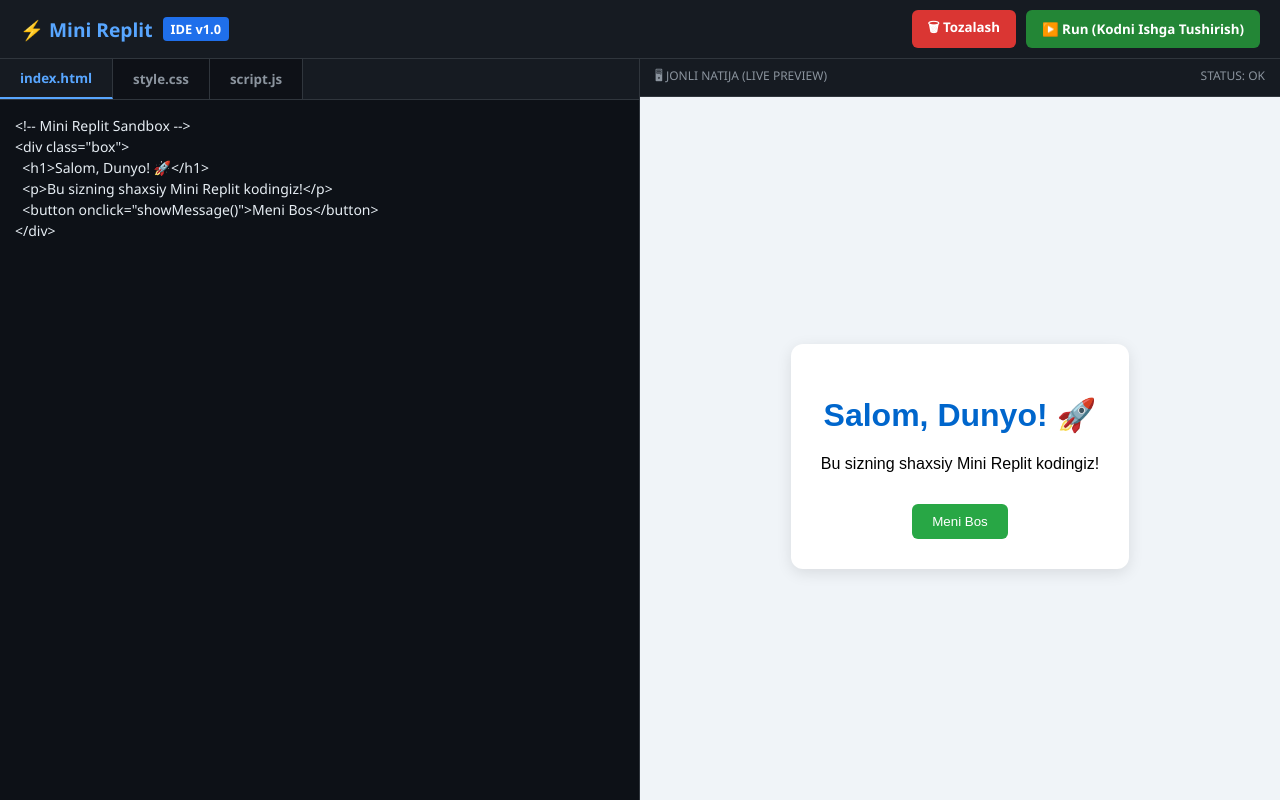
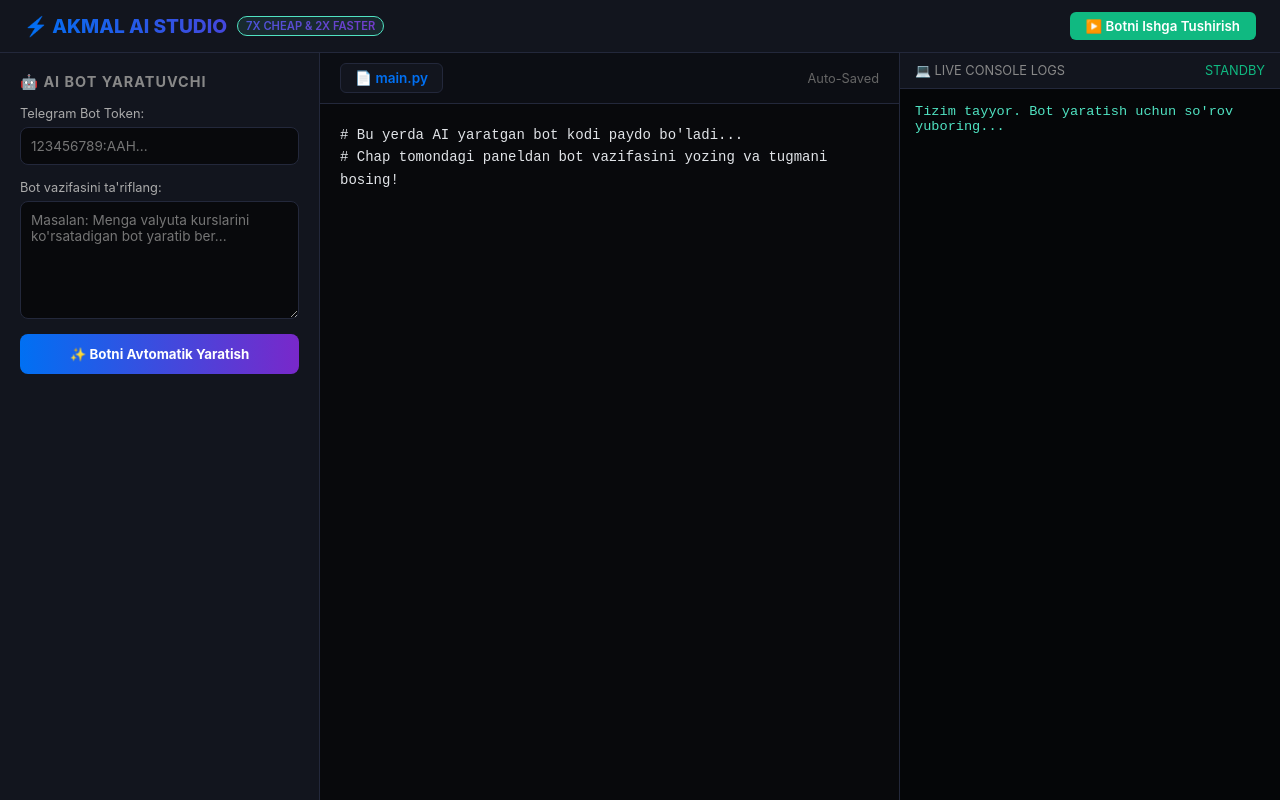
Before and after one commit to malikovakmal478-prog/app, a plain HTML site: page index.html in a window 1280 px wide. Drawn offline with Linux system fonts and the light colour scheme.

Commit message:
Update index.html

```diff
--- a/index.html
+++ b/index.html
@@ -3,284 +3,158 @@
 <head>
     <meta charset="UTF-8">
     <meta name="viewport" content="width=device-width, initial-scale=1.0">
-    <title>Mini Replit — Online Code Workspace</title>
+    <title>Akmal AI Studio — Next-Gen Bot Builder</title>
     <style>
-        * {
-            box-sizing: border-box;
-            margin: 0;
-            padding: 0;
-            font-family: 'Segoe UI', Monaco, 'Courier New', monospace;
+        :root {
+            --bg-dark: #08090c;
+            --panel-bg: #12151e;
+            --border-color: #23283b;
+            --accent-blue: #0070f3;
+            --accent-purple: #7928ca;
+            --accent-green: #50e3c2;
+            --text-main: #f3f4f6;
         }
 
-        body {
-            background-color: #0e1117;
-            color: #ecf2f8;
-            height: 100vh;
-            display: flex;
-            flex-direction: column;
-            overflow: hidden;
-        }
+        * { box-sizing: border-box; margin: 0; padding: 0; font-family: 'Inter', system-ui, -apple-system, sans-serif; }
+        body { background: var(--bg-dark); color: var(--text-main); height: 100vh; display: flex; flex-direction: column; overflow: hidden; }
 
-        header {
-            background-color: #161b22;
-            border-bottom: 1px solid #30363d;
-            padding: 10px 20px;
-            display: flex;
-            justify-content: space-between;
-            align-items: center;
-        }
+        header { background: var(--panel-bg); border-bottom: 1px solid var(--border-color); padding: 12px 24px; display: flex; justify-content: space-between; align-items: center; }
+        .logo { font-size: 1.2rem; font-weight: 800; background: linear-gradient(90deg, #0070f3, #7928ca); -webkit-background-clip: text; -webkit-text-fill-color: transparent; display: flex; align-items: center; gap: 10px; }
+        .badge { background: rgba(80, 227, 194, 0.1); color: var(--accent-green); border: 1px solid var(--accent-green); padding: 2px 8px; border-radius: 20px; font-size: 0.7rem; font-weight: 600; }
 
-        .logo {
-            display: flex;
-            align-items: center;
-            gap: 10px;
-            font-size: 1.2rem;
-            font-weight: bold;
-            color: #58a6ff;
-        }
+        .main-layout { display: flex; flex: 1; height: calc(100vh - 61px); }
 
-        .logo span {
-            background-color: #1f6feb;
-            color: white;
-            padding: 3px 8px;
-            border-radius: 4px;
-            font-size: 0.8rem;
-        }
+        /* Left AI Prompt Section */
+        .ai-sidebar { width: 320px; background: var(--panel-bg); border-right: 1px solid var(--border-color); padding: 20px; display: flex; flex-direction: column; gap: 15px; }
+        .ai-sidebar h3 { font-size: 0.9rem; text-transform: uppercase; color: #888; letter-spacing: 1px; }
+        .input-group { display: flex; flex-direction: column; gap: 6px; }
+        .input-group label { font-size: 0.8rem; color: #aaa; }
+        .input-group input, .input-group textarea { background: #08090c; border: 1px solid var(--border-color); border-radius: 8px; padding: 10px; color: white; font-size: 0.85rem; outline: none; }
+        .input-group input:focus, .input-group textarea:focus { border-color: var(--accent-blue); }
 
-        .actions {
-            display: flex;
-            gap: 10px;
-        }
+        .btn-generate { background: linear-gradient(90deg, var(--accent-blue), var(--accent-purple)); color: white; border: none; padding: 12px; border-radius: 8px; font-weight: 700; cursor: pointer; transition: 0.3s; }
+        .btn-generate:hover { opacity: 0.9; transform: translateY(-1px); }
 
-        .btn {
-            background-color: #238636;
-            color: white;
-            border: none;
-            padding: 8px 16px;
-            border-radius: 6px;
-            cursor: pointer;
-            font-weight: 600;
-            display: flex;
-            align-items: center;
-            gap: 6px;
-            transition: 0.2s;
-        }
+        /* Center Editor Section */
+        .editor-section { flex: 1; display: flex; flex-direction: column; border-right: 1px solid var(--border-color); }
+        .editor-header { background: #0c0e14; padding: 10px 20px; border-bottom: 1px solid var(--border-color); display: flex; justify-content: space-between; align-items: center; }
+        .file-tab { background: var(--panel-bg); color: var(--accent-blue); padding: 6px 14px; border-radius: 6px; font-size: 0.85rem; border: 1px solid var(--border-color); font-weight: 600; }
+        .code-area { flex: 1; background: #08090c; color: #e1e4e8; border: none; padding: 20px; font-family: 'Fira Code', monospace; font-size: 14px; line-height: 1.6; outline: none; resize: none; }
 
-        .btn:hover {
-            background-color: #2ea043;
-        }
+        /* Right Terminal Section */
+        .terminal-section { width: 380px; background: #050608; display: flex; flex-direction: column; }
+        .terminal-header { background: var(--panel-bg); padding: 10px 15px; border-bottom: 1px solid var(--border-color); font-size: 0.8rem; color: #888; display: flex; justify-content: space-between; }
+        .terminal-logs { flex: 1; padding: 15px; font-family: monospace; font-size: 0.85rem; color: var(--accent-green); overflow-y: auto; white-space: pre-wrap; }
 
-        .btn-clear {
-            background-color: #da3633;
-        }
-
-        .btn-clear:hover {
-            background-color: #b62324;
-        }
-
-        .workspace {
-            display: flex;
-            flex: 1;
-            height: calc(100vh - 60px);
-        }
-
-        .editor-container {
-            width: 50%;
-            display: flex;
-            flex-direction: column;
-            border-right: 1px solid #30363d;
-        }
-
-        .tabs {
-            background-color: #161b22;
-            display: flex;
-            border-bottom: 1px solid #30363d;
-        }
-
-        .tab {
-            padding: 10px 20px;
-            background: #0e1117;
-            color: #8b949e;
-            border: none;
-            border-right: 1px solid #30363d;
-            cursor: pointer;
-            font-weight: 600;
-        }
-
-        .tab.active {
-            background: #161b22;
-            color: #58a6ff;
-            border-bottom: 2px solid #58a6ff;
-        }
-
-        .code-area {
-            flex: 1;
-            background-color: #0d1117;
-            color: #e6edf3;
-            border: none;
-            padding: 15px;
-            font-size: 14px;
-            line-height: 1.5;
-            outline: none;
-            resize: none;
-            width: 100%;
-            height: 100%;
-        }
-
-        .preview-container {
-            width: 50%;
-            display: flex;
-            flex-direction: column;
-            background-color: #ffffff;
-        }
-
-        .preview-header {
-            background-color: #161b22;
-            color: #8b949e;
-            padding: 8px 15px;
-            font-size: 12px;
-            border-bottom: 1px solid #30363d;
-            display: flex;
-            justify-content: space-between;
-        }
-
-        iframe {
-            width: 100%;
-            height: 100%;
-            border: none;
-            background-color: white;
-        }
+        .btn-run { background: #10b981; color: white; border: none; padding: 6px 16px; border-radius: 6px; font-weight: 600; cursor: pointer; }
+        .btn-run:hover { background: #059669; }
     </style>
 </head>
 <body>
 
     <header>
-        <div class="logo">
-            ⚡️ Mini Replit <span>IDE v1.0</span>
-        </div>
-        <div class="actions">
-            <button class="btn btn-clear" onclick="clearCode()">🗑 Tozalash</button>
-            <button class="btn" onclick="runCode()">▶️ Run (Kodni Ishga Tushirish)</button>
-        </div>
+        <div class="logo">⚡️ AKMAL AI STUDIO <span class="badge">7X CHEAP & 2X FASTER</span></div>
+        <button class="btn-run" onclick="runCode()">▶️ Botni Ishga Tushirish</button>
     </header>
 
-    <div class="workspace">
-        <div class="editor-container">
-            <div class="tabs">
-                <button class="tab active" onclick="openTab('html')">index.html</button>
-                <button class="tab" onclick="openTab('css')">style.css</button>
-                <button class="tab" onclick="openTab('js')">script.js</button>
+    <div class="main-layout">
+        <!-- AI Bot Creator Sidebar -->
+        <div class="ai-sidebar">
+            <h3>🤖 AI Bot Yaratuvchi</h3>
+            <div class="input-group">
+                <label>Telegram Bot Token:</label>
+                <input type="text" id="bot-token" placeholder="123456789:AAH...">
             </div>
-
-            <textarea id="html-code" class="code-area" placeholder="HTML kodni shu yerga yozing..."><!-- Mini Replit Sandbox -->
-<div class="box">
-  <h1>Salom, Dunyo! 🚀</h1>
-  <p>Bu sizning shaxsiy Mini Replit kodingiz!</p>
-  <button onclick="showMessage()">Meni Bos</button>
-</div></textarea>
-
-            <textarea id="css-code" class="code-area" style="display:none;" placeholder="CSS kodni shu yerga yozing...">body {
-  font-family: sans-serif;
-  background-color: #f0f4f8;
-  display: flex;
-  justify-content: center;
-  align-items: center;
-  height: 100vh;
-}
-.box {
-  background: white;
-  padding: 30px;
-  border-radius: 12px;
-  box-shadow: 0 4px 15px rgba(0,0,0,0.1);
-  text-align: center;
-}
-h1 { color: #0066cc; }
-button {
-  background: #28a745;
-  color: white;
-  border: none;
-  padding: 10px 20px;
-  border-radius: 6px;
-  cursor: pointer;
-  margin-top: 15px;
-}</textarea>
-
-            <textarea id="js-code" class="code-area" style="display:none;" placeholder="JavaScript kodni shu yerga yozing...">function showMessage() {
-  alert("Mini Replit Web-IDE muvaffaqiyatli ishlamoqda!");
-}</textarea>
+            <div class="input-group">
+                <label>Bot vazifasini ta'riflang:</label>
+                <textarea id="bot-prompt" rows="6" placeholder="Masalan: Menga valyuta kurslarini ko'rsatadigan bot yaratib ber..."></textarea>
+            </div>
+            <button class="btn-generate" onclick="generateBot()">✨ Botni Avtomatik Yaratish</button>
         </div>
 
-        <div class="preview-container">
-            <div class="preview-header">
-                <span>🖥 JONLI NATIJA (LIVE PREVIEW)</span>
-                <span>STATUS: OK</span>
+        <!-- Editor -->
+        <div class="editor-section">
+            <div class="editor-header">
+                <div class="file-tab">📄 main.py</div>
+                <span style="font-size: 0.8rem; color: #666;">Auto-Saved</span>
             </div>
-            <iframe id="preview-window"></iframe>
+            <textarea id="editor" class="code-area" spellcheck="false"># Bu yerda AI yaratgan bot kodi paydo bo'ladi...
+# Chap tomondagi paneldan bot vazifasini yozing va tugmani bosing!</textarea>
+        </div>
+
+        <!-- Terminal -->
+        <div class="terminal-section">
+            <div class="terminal-header">
+                <span>💻 LIVE CONSOLE LOGS</span>
+                <span id="status" style="color: #10b981;">STANDBY</span>
+            </div>
+            <div id="terminal" class="terminal-logs">Tizim tayyor. Bot yaratish uchun so'rov yuboring...</div>
         </div>
     </div>
 
     <script>
-        function openTab(tabName) {
-            const htmlTab = id('html-code');
-            const cssTab = id('css-code');
-            const jsTab = id('js-code');
-            const tabs = document.querySelectorAll('.tab');
+        async function generateBot() {
+            const prompt = document.getElementById('bot-prompt').value;
+            const token = document.getElementById('bot-token').value;
+            const editor = document.getElementById('editor');
+            const terminal = document.getElementById('terminal');
 
-            tabs.forEach(t => t.classList.remove('active'));
+            if(!prompt || !token) {
+                alert("Iltimos, Bot Token va Bot vazifasini kiriting!");
+                return;
+            }
 
-            htmlTab.style.display = 'none';
-            cssTab.style.display = 'none';
-            jsTab.style.display = 'none';
+            terminal.innerText = "⏳ AI Bot kodi generatsiya qilinmoqda...\nFayllar va struktura tuzilmoqda...";
 
-            if(tabName === 'html') {
-                htmlTab.style.display = 'block';
-                tabs[0].classList.add('active');
-            } else if(tabName === 'css') {
-                cssTab.style.display = 'block';
-                tabs[1].classList.add('active');
-            } else if(tabName === 'js') {
-                jsTab.style.display = 'block';
-                tabs[2].classList.add('active');
+            try {
+                const response = await fetch('/generate-bot', {
+                    method: 'POST',
+                    headers: { 'Content-Type': 'application/json' },
+                    body: JSON.stringify({ prompt, token })
+                });
+                const data = await response.json();
+
+                if(data.error) {
+                    terminal.innerText = "❌ Xatolik: " + data.error;
+                } else {
+                    editor.value = data.code;
+                    terminal.innerText = "✅ Bot kodi muvaffaqiyatli yaratildi!\n'▶️ Botni Ishga Tushirish' tugmasini bosing.";
+                }
+            } catch(err) {
+                terminal.innerText = "❌ Server bilan bog'lanishda xatolik yuz berdi.";
             }
         }
 
-        function runCode() {
-            const html = id('html-code').value;
-            const css = "<style>" + id('css-code').value + "</style>";
-            const js = "<script>" + id('js-code').value + "<\/script>";
+        async function runCode() {
+            const code = document.getElementById('editor').value;
+            const terminal = document.getElementById('terminal');
+            const status = document.getElementById('status');
 
-            const iframe = id('preview-window').contentWindow.document;
-            iframe.open();
-            iframe.write(html + css + js);
-            iframe.close();
-        }
+            terminal.innerText = "🚀 Bot serverda ishga tushirilmoqda...";
+            status.innerText = "RUNNING";
+            status.style.color = "#f59e0b";
 
-        async function runPythonOnServer(pyCode) {
             try {
-                const response = await fetch('https://mini-replit.onrender.com/run-python', {
+                const response = await fetch('/run-python', {
                     method: 'POST',
                     headers: { 'Content-Type': 'application/json' },
-                    body: JSON.stringify({ code: pyCode })
+                    body: JSON.stringify({ code })
                 });
                 const data = await response.json();
-                return data;
-            } catch (err) {
-                return { error: 'Server bilan aloqa uzildi!' };
+
+                if(data.error) {
+                    terminal.innerText = "❌ Xatolik:\n" + data.error;
+                    status.innerText = "ERROR";
+                    status.style.color = "#ef4444";
+                } else {
+                    terminal.innerText = "✅ OUTPUT:\n" + (data.output || "Bot fonda to'xtovsiz ishlamoqda...");
+                    status.innerText = "ONLINE";
+                    status.style.color = "#10b981";
+                }
+            } catch(err) {
+                terminal.innerText = "❌ Aloqa uzildi!";
             }
         }
-
-        function clearCode() {
-            id('html-code').value = '';
-            id('css-code').value = '';
-            id('js-code').value = '';
-            runCode();
-        }
-
-        function id(name) {
-            return document.getElementById(name);
-        }
-
-        window.onload = runCode;
     </script>
 </body>
 </html>
```
